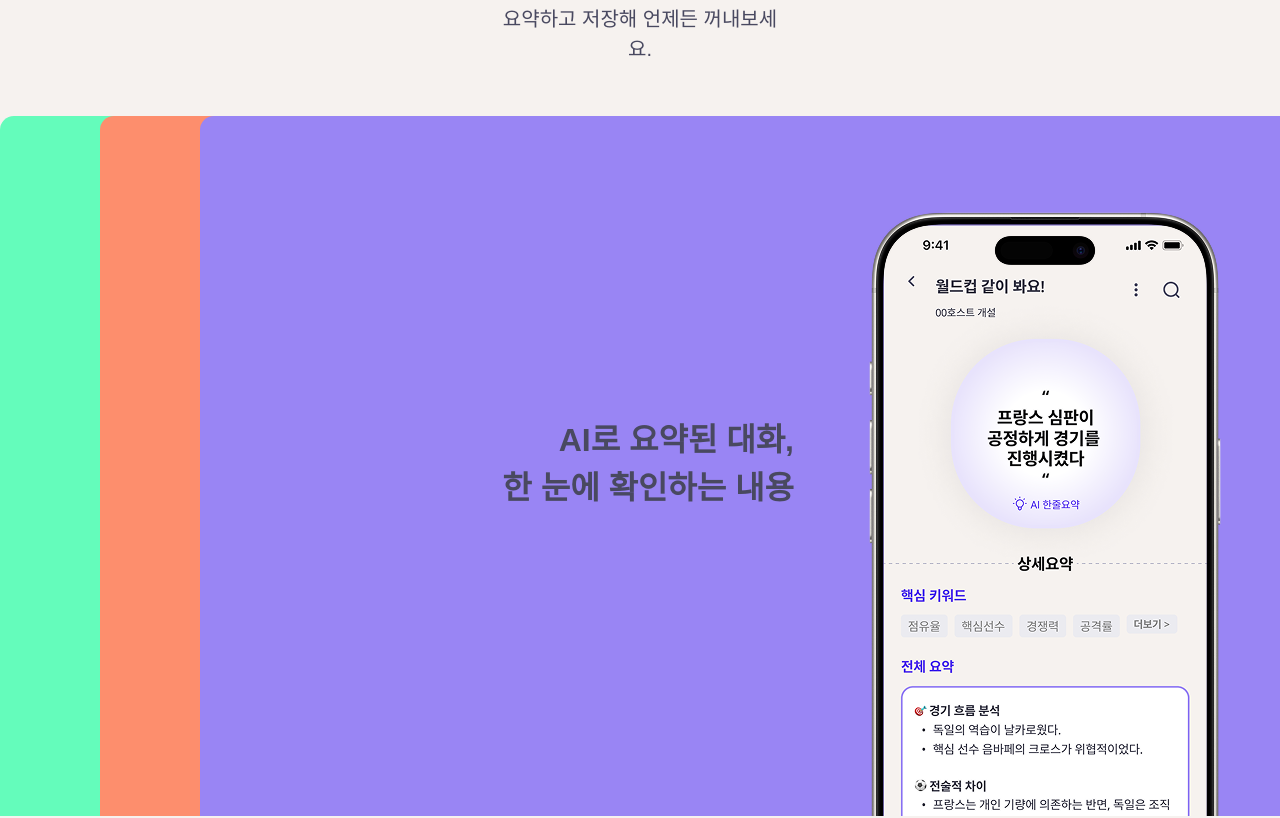
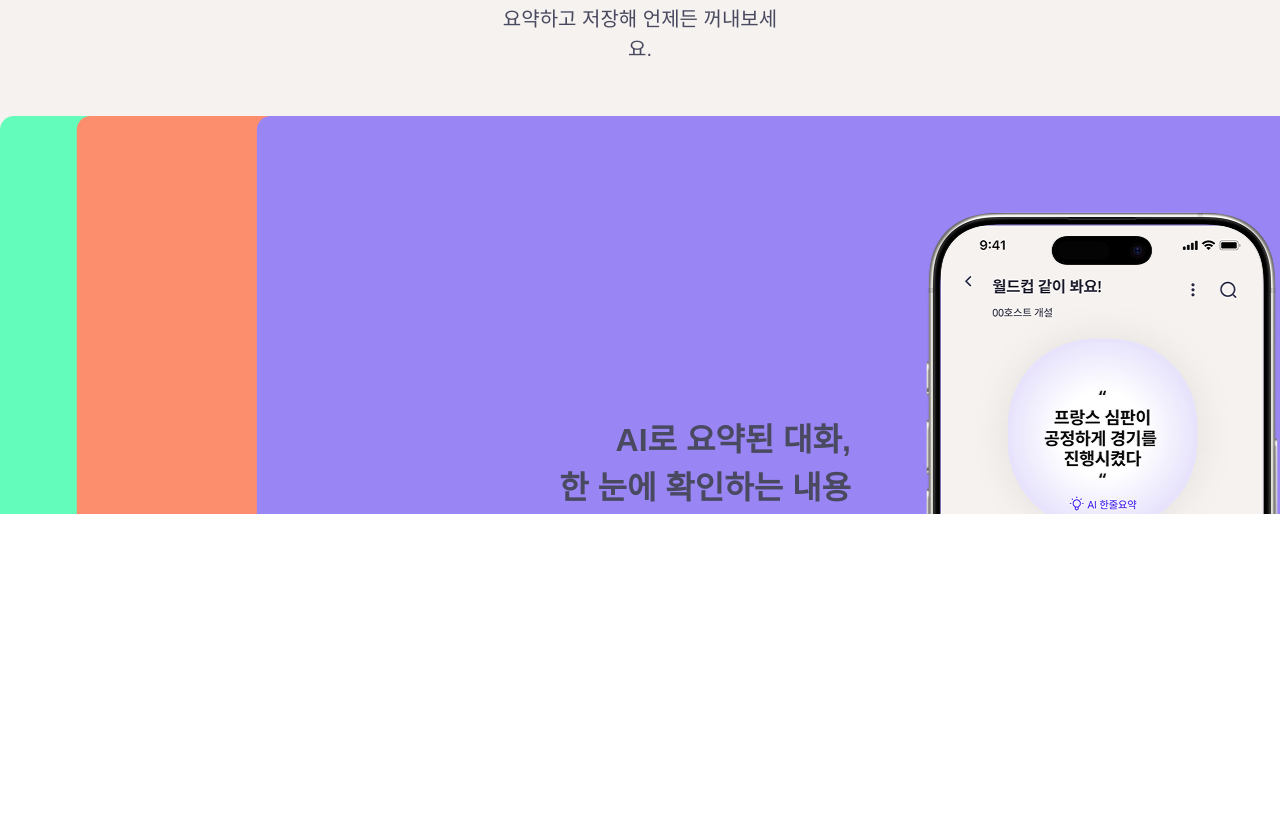
Before and after one commit to hyun2e/unoia-landing, a React (Vite) app: page / in a window 1280 px wide. Shown: the part 9748-10566 px from the top of the page. Built offline with nearby package versions, Linux system fonts and the light colour scheme; a web font is replaced by a local one.

Commit message:
슬라이드 스크롤 애니메이션 추가

```diff
--- a/src/components/Section08.jsx
+++ b/src/components/Section08.jsx
@@ -1,32 +1,36 @@
-import React from "react";
+import React, { useRef, useEffect } from "react";
 import Headline from "./Headline";
 import styled from "styled-components";
-import { motion } from "framer-motion";
+import { motion, useScroll, useTransform, useSpring } from "framer-motion";
 
-// styled-components 부분
+// SectionWrapper: 핀 효과를 위해 추가 스크롤 영역 제공
+const SectionWrapper = styled.div`
+  height: 300vh; /* 전체 스크롤 길이 (필요에 따라 조절) */
+  position: relative;
+`;
+
+// StyledSection08: 100vh 높이 & 화면에 고정 (pin)
 const StyledSection08 = styled.div`
   background-color: ${({ theme }) => theme.colors.brown50};
   overflow: hidden;
-  padding-bottom: 700px;
-  position: relative;  // 부모 요소에 relative 추가
+  height: 100vh;
+  position: sticky;
+  top: 0;
 `;
 
+// SideSlide: 애니메이션 대상 요소
 const SideSlide = styled(motion.div)`
   background-color: ${({ theme, bgcolor }) => theme.colors[bgcolor]};
-  border-radius: 14px 0px 0px 0px;
-
+  border-radius: 14px 0 0 0;
   display: flex;
   flex-direction: row;
   justify-content: center;
   gap: 70px;
-
-  position: absolute;  // absolute로 설정하여 겹치게 함
-
-  width: 100%;          // 너비 고정 (부모 요소에 맞게)
-  height: 100%;         // 높이 고정 (부모 요소에 맞게)
+  position: absolute;
+  width: 100%;
 
   h3 {
-    margin: 300px 0px 300px 40px;
+    margin: 300px 0 300px 40px;
     width: 300px;
     font-weight: ${({ theme }) => theme.fontWeights.semibold};
     text-align: right;
@@ -48,7 +52,53 @@ const ImageWrapper = styled.div`
 `;
 
 const Section08 = () => {
+  // 실제 스크롤 되는 컨테이너에 ref 연결
+  const containerRef = useRef(null);
+  const { scrollYProgress } = useScroll({
+    target: containerRef,
+    offset: ["start start", "end end"],
+  });
+
+  // 두 번째 SideSlide:
+  // 0%~33%: "90%" 고정
+  // 33%~45%: "90%" -> "8%x" 선형 전환
+  // 46%~65% 및 그 이후: "6%" 고정
+  const secondSlideX = useTransform(
+    scrollYProgress,
+    [0, 0.33, 0.45, 0.65, 1],
+    ["90%", "90%", "14%", "6%", "6%"]
+  );
+  // (부드러운 효과를 원하면 useSpring으로 감싸는 것도 고려)
+  const smoothSecondSlideX = useSpring(secondSlideX, {
+    damping: 20,
+    stiffness: 100,
+  });
+
+  // 세 번째 SideSlide:
+  // 0%~66%: "95%" 고정
+  // 66%~85%: "95%" -> "14%" 선형 전환
+  // 46%~65% 및 그 이후: "12%" 고정
+  const thirdSlideX = useTransform(
+    scrollYProgress,
+    [0, 0.66, 0.85, 1],
+    ["95%", "95%", "20%", "12%"]
+  );
+  const smoothThirdSlideX = useSpring(thirdSlideX, {
+    damping: 20,
+    stiffness: 100,
+  });
+
+  // scrollYProgress 값이 바뀔 때마다 콘솔에 출력 (디버깅용)
+  useEffect(() => {
+    const unsubscribe = scrollYProgress.onChange((latest) => {
+      console.log("Scroll progress:", latest);
+    });
+    return () => unsubscribe();
+  }, [scrollYProgress]);
+
   return (
+    // containerRef를 SectionWrapper에 연결
+    <SectionWrapper ref={containerRef}>
       <StyledSection08>
         <Headline
           title="내가 만난 세계, 보관함에 저장!"
@@ -57,43 +107,42 @@ const Section08 = () => {
           description_width="296px"
         />
 
-      {/* 첫 번째 SideSlide */}
-      <SideSlide
-        bgcolor="mint300"
-      >
-        <h3>손쉽게 분류하는<br />앨범형 보관함</h3>
+        {/* 첫 번째 SideSlide: 고정 (x: 0) */}
+        <SideSlide bgcolor="mint300">
+          <h3>
+            손쉽게 분류하는
+            <br />
+            앨범형 보관함
+          </h3>
           <ImageWrapper>
-          <img src="src/assets/images/S08_Mock_up03.png" />
+            <img src="src/assets/images/S08_Mock_up03.png" alt="Mock Up 03" />
           </ImageWrapper>
         </SideSlide>
 
-      {/* 두 번째 SideSlide (첫 번째 완료 후 시작) */}
-      <SideSlide
-        bgcolor="coral200"
-        initial={{ x: "90%" }}
-        whileInView={{ x: "100px" }}  // 두 번째는 약간 덜 이동하도록 수정
-        transition={{ duration: 1, delay: 1 }}  // 1초 후 애니메이션 시작
-      >
-        <h3>다른 사람의 피드도,<br />내가 쓴 피드도 저장</h3>
+        {/* 두 번째 SideSlide */}
+        <SideSlide bgcolor="coral200" style={{ x: smoothSecondSlideX }}>
+          <h3>
+            다른 사람의 피드도,
+            <br />
+            내가 쓴 피드도 저장
+          </h3>
           <ImageWrapper>
-          <img src="src/assets/images/S08_Mock_up04.png" />
+            <img src="src/assets/images/S08_Mock_up04.png" alt="Mock Up 04" />
           </ImageWrapper>
         </SideSlide>
 
-      {/* 세 번째 SideSlide (두 번째 완료 후 시작) */}
-      <SideSlide
-        bgcolor="purple200"
-        initial={{ x: "95%" }}
-        whileInView={{ x: "200px" }}  // 세 번째는 더 덜 이동하도록 수정
-        transition={{ duration: 1, delay: 2 }}  // 2초 후 애니메이션 시작
-      >
-        <h3>AI로 요약된 대화, <br /> 한 눈에 확인하는 내용</h3>
+        {/* 세 번째 SideSlide */}
+        <SideSlide bgcolor="purple200" style={{ x: smoothThirdSlideX }}>
+          <h3>
+            AI로 요약된 대화,
+            <br /> 한 눈에 확인하는 내용
+          </h3>
           <ImageWrapper>
-          <img src="src/assets/images/S08_Mock_up05.png" />
+            <img src="src/assets/images/S08_Mock_up05.png" alt="Mock Up 05" />
           </ImageWrapper>
         </SideSlide>
-
       </StyledSection08>
+    </SectionWrapper>
   );
 };
 
```
Lines whose indentation alone changed are shown as unchanged.
